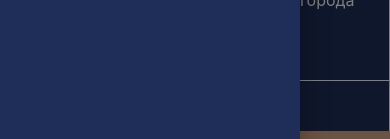
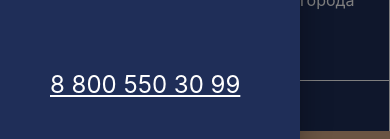
Before and after one commit to RoxanaFray/harmony_react, a React (Create React App) app: page / in a window 390 px wide. Both pictures are taken after a click on the button 41 px from the left and 28 px from the top of the page. Shown: the part 705-844 px from the top of the page. Built offline with nearby package versions, Linux system fonts and the light colour scheme.

Commit message:
changed word and added phone number to mobile version

```diff
--- a/src/components/LeftDrawer.jsx
+++ b/src/components/LeftDrawer.jsx
@@ -47,6 +47,13 @@ const useStyles = makeStyles((theme) => ({
   divider: {
     backgroundColor: "white !important",
   },
+  number: {
+    bottom: 40,
+    left: 50,
+    fontSize: 24,
+    color: 'white',
+    position: 'absolute'
+  }
 }));
 
 const LinkArr = [
@@ -140,6 +147,7 @@ export default function LeftDrawer() {
               })}
             </List>
           </ThemeProvider>
+          <a className={classes.number} href="tel:8 800 550 30 99">8 800 550 30 99</a>
         </div>
       </SwipeableDrawer>
     </>
--- a/src/components/Location.jsx
+++ b/src/components/Location.jsx
@@ -168,7 +168,7 @@ export default function Location() {
             </Grid>
           </Grid>
           <Grid item xs={6} className={classes.imgWrapper}>
-            <div className={classes.imageComment} onClick={() => { setModal(Map) }}>Нажмите на изображение, чтобы открыть его на весь экран</div>
+            <div className={classes.imageComment} onClick={() => { setModal(Map) }}>Нажмите на изображение, чтобы раскрыть его на весь экран</div>
             <img src={Map} alt="Карта" className={classes.map} onClick={() => { setModal(Map) }} width="100%" />
           </Grid>
         </Grid>
```
